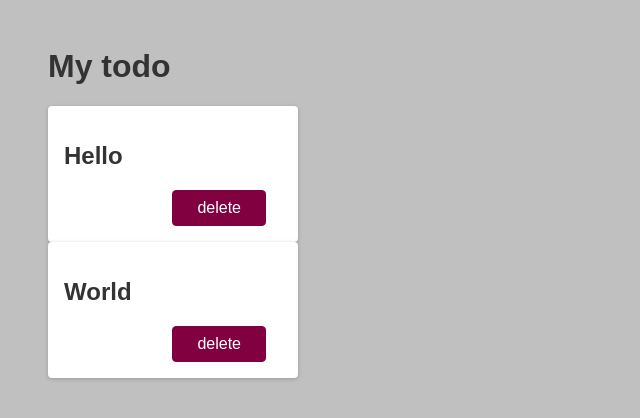
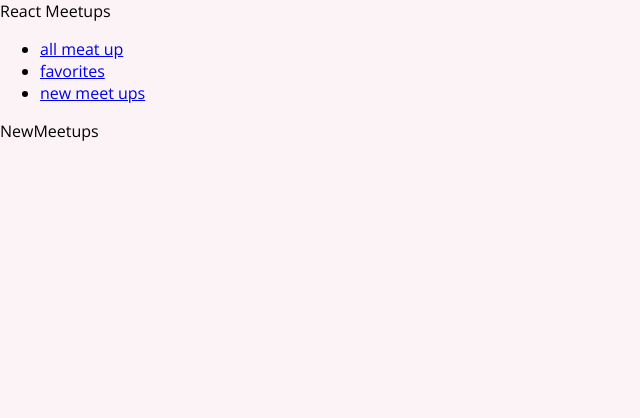
Before and after one commit to AmirNulll/react-course, a React (Create React App) app: page /newmeetups in a window 1280 px wide. Shown: the top 418 px of the page, without its empty margins (0-640 px from the left). Built offline with nearby package versions, Linux system fonts and the light colour scheme.

Commit message:
add link to main navigation

```diff
--- a/src/App.js
+++ b/src/App.js
@@ -1,16 +1,25 @@
+import { Route, Switch } from "react-router-dom/cjs/react-router-dom.min";
 
-import Todo from "./Components/Todo";
-
-
+import AllMeetupsPage from "./pages/AllMeatUp";
+import Favorites from "./pages/Favorites";
+import NewMeetups from "./pages/NewMeetups";
+import MainNavigation from "./Components/layout/MainNavigation";
 
 function App() {
   return (
     <div>
-      <h1>My todo</h1>
-
-      <Todo text="Hello" />
-      <Todo text="World" />
-
+      <MainNavigation />
+      <Switch>
+        <Route path="/" exact>
+          <AllMeetupsPage />
+        </Route>
+        <Route path="/favorites">
+          <Favorites />
+        </Route>
+        <Route path="/newmeetups">
+          <NewMeetups />
+        </Route>
+      </Switch>
     </div>
   );
 }
--- a/src/Components/Backdrop.js
+++ /dev/null
@@ -1,5 +0,0 @@
-function Backdrop(prop) {
-  return <div className="backdrop" onClick={prop.onClick} />;
-}
-
-export default Backdrop;
--- a/src/Components/Modal.js
+++ /dev/null
@@ -1,22 +0,0 @@
-function Modal(prop) {
-  function cancleHandler() {
-    prop.onCancle();
-  }
-  function confirmHandler() {
-    prop.onConfirm();
-  }
-
-  return (
-    <div className="modal">
-      <p>Are you sure?</p>
-      <button className="btn btn--alt" onClick={cancleHandler}>
-        Cancle
-      </button>
-      <button className="btn" onClick={confirmHandler}>
-        Confirm
-      </button>
-    </div>
-  );
-}
-
-export default Modal;
--- a/src/Components/Todo.js
+++ /dev/null
@@ -1,29 +0,0 @@
-import { useState } from "react";
-import Modal from "./Modal";
-import Backdrop from "./Backdrop";
-
-function Todo(props) {
-  const [modalIsOpen, setModalIsOpen] = useState(false);
-
-  function DeleteHandeler() {
-    setModalIsOpen(true);
-  }
-  function closeModalHandler() {
-    setModalIsOpen(false);
-  }
-
-  return (
-    <div className="card">
-      <h2>{props.text}</h2>
-      <div className="actions">
-        <button className="btn" onClick={DeleteHandeler}>
-          delete
-        </button>
-      </div>
-      {modalIsOpen && (<Modal onCancle={closeModalHandler} onConfirm={closeModalHandler}/>)}
-      {modalIsOpen && <Backdrop onClick={closeModalHandler} />}
-    </div>
-  );
-}
-
-export default Todo;
--- /dev/null
+++ b/src/Components/layout/MainNavigation.js
@@ -0,0 +1,24 @@
+import { Link } from "react-router-dom/cjs/react-router-dom.min";
+
+function MainNavigation() {
+  return (
+    <header>
+      <div>React Meetups</div>
+      <nav>
+        <ul>
+          <li>
+            <Link to="/">all meat up</Link>
+          </li>
+          <li>
+            <Link to="/favorites">favorites</Link>
+          </li>
+          <li>
+            <Link to="/newmeetups">new meet ups</Link>
+          </li>
+        </ul>
+      </nav>
+    </header>
+  );
+}
+
+export default MainNavigation;
--- a/src/index.css
+++ b/src/index.css
@@ -1,66 +1,21 @@
-*{
+@import url('https://fonts.googleapis.com/css2?family=Open+Sans:wght@400;700&display=swap');
+
+* {
   box-sizing: border-box;
 }
-body{
-  font-family: sans-serif;
-  margin: 3rem;
-  background-color: rgb(192, 192, 192);
+
+body {
+  font-family: 'Open Sans', sans-serif;
+  margin: 0;
+  background-color: #fcf3f6;
 }
 
-h1,h2{
-  color: #333333;
+h1 {
+  font-size: 2.5rem;
+  color: #2c292b;
 }
-.btn{
-  font: inherit;
-  padding: 0.5rem 1.5rem;
-  cursor: pointer;
-  border-radius: 4px;
-  background-color: #800040;
-  color: white;
-  border: 1px solid #800040;
-  margin: 0 1rem;
 
+h2 {
+  font-size: 1.5rem;
+  color: #2c292b;
 }
-.btn:hover{
-  background-color: #9c1458;
-  border-color: #9c1458;
-}
-.btn--alt{
-  background-color: transparent;
-  color: #800040;
-}
-.btn--alt:hover{
-  background-color: #f8dae9;
-}
-.card{
-  background-color: white;
-  border-radius: 4px;
-  box-shadow: 0 1px 4px rgba(0, 0, 0, 0.2);
-  padding: 1rem;
-  width: 250px;
-}
-.actions{
-  text-align: right;
-}
-.modal{
-  box-shadow: 0 1px 4px rgba(0, 0, 0, 0.2);
-  border-radius: 6px;
-  background-color: white;
-  padding: 1rem;
-  text-align: center;
-  width: 30rem;
-  z-index: 10;
-  position: fixed;
-  top: 20vh;
-  left: calc(50%-15rem);
-}
-.backdrop{
-  position: fixed;
-  z-index: 1;
-  background-color: rgba(0, 0, 0, 0.75);
-  width: 100%;
-  height: 100vh;
-  top: 0;
-  left: 0;
-
-}
--- a/src/index.js
+++ b/src/index.js
@@ -1,9 +1,13 @@
 import React from "react";
-import ReactDOM from "react-dom/client";
+import ReactDOM from "react-dom";
+import { BrowserRouter } from "react-router-dom/cjs/react-router-dom.min";
+
 import "./index.css";
 import App from "./App";
 
-
-
 const root = ReactDOM.createRoot(document.getElementById("root"));
-root.render(<App />);
+root.render(
+  <BrowserRouter>
+    <App />
+  </BrowserRouter>
+);
--- /dev/null
+++ b/src/pages/AllMeatUp.js
@@ -0,0 +1,4 @@
+function AllMeetupsPage() {
+  return <div>AllMeetupsPage</div>;
+}
+export default AllMeetupsPage;
--- /dev/null
+++ b/src/pages/Favorites.js
@@ -0,0 +1,4 @@
+function Favorites() {
+    return <div>Favorites</div>;
+  }
+  export default Favorites;
--- /dev/null
+++ b/src/pages/NewMeetups.js
@@ -0,0 +1,4 @@
+function NewMeetups() {
+    return <div>NewMeetups</div>;
+  }
+  export default NewMeetups;
```
